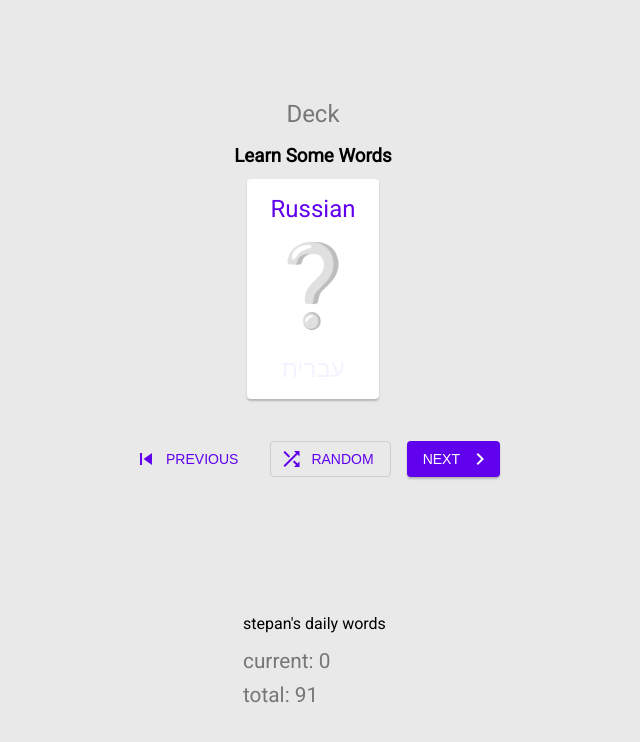
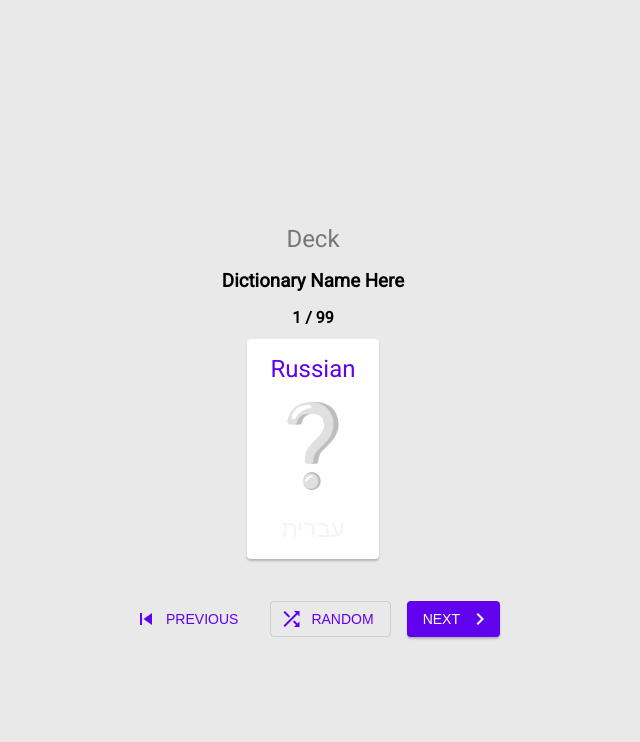
Before and after one commit to StepanoidTeam/learn-hebrew, a website with bundled scripts: page challenges/deck/index.html in a window 1280 px wide. Shown: the whole page, without its empty margins (327-967 px from the left). Built offline with nearby package versions, Linux system fonts and the light colour scheme.

Commit message:
dict info layout refac - in progress

```diff
--- a/challenges/deck/index.html
+++ b/challenges/deck/index.html
@@ -9,9 +9,9 @@
   </head>
   <body>
     <h1>Deck</h1>
-    <h3>learn some words</h3>
-
-    <div class="card-holder">
+    <h3 class="dictionary-name">dictionary name here</h3>
+    <h4 class="game-info">1 / 99</h4>
+    <div class="card-holder"></div>
       <div class="card word-card">
         <div class="card__title" id="rus">russian</div>
         <div class="emo-block" id="emo"></div>
@@ -31,11 +31,6 @@
       </button>
     </div>
 
-    <div class="info-container">
-      <p id="dictName"></p>
-      <p id="wordNumber"></p>
-      <p id="howMuchWords"></p>
-    </div>
     <script type="module" src="./script.js"></script>
   </body>
 </html>
```
